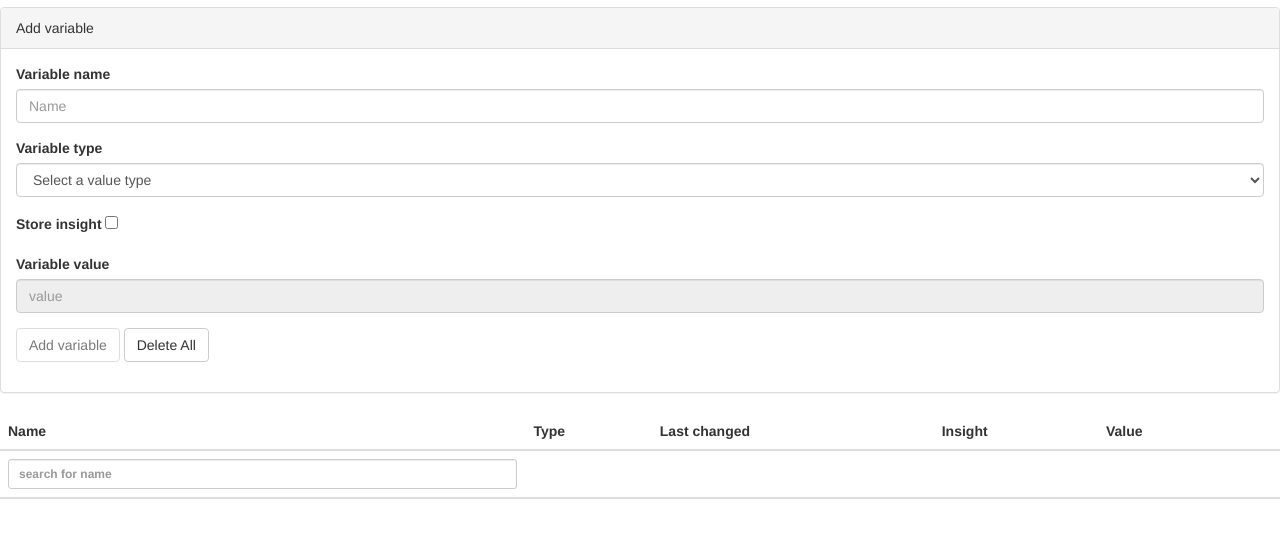
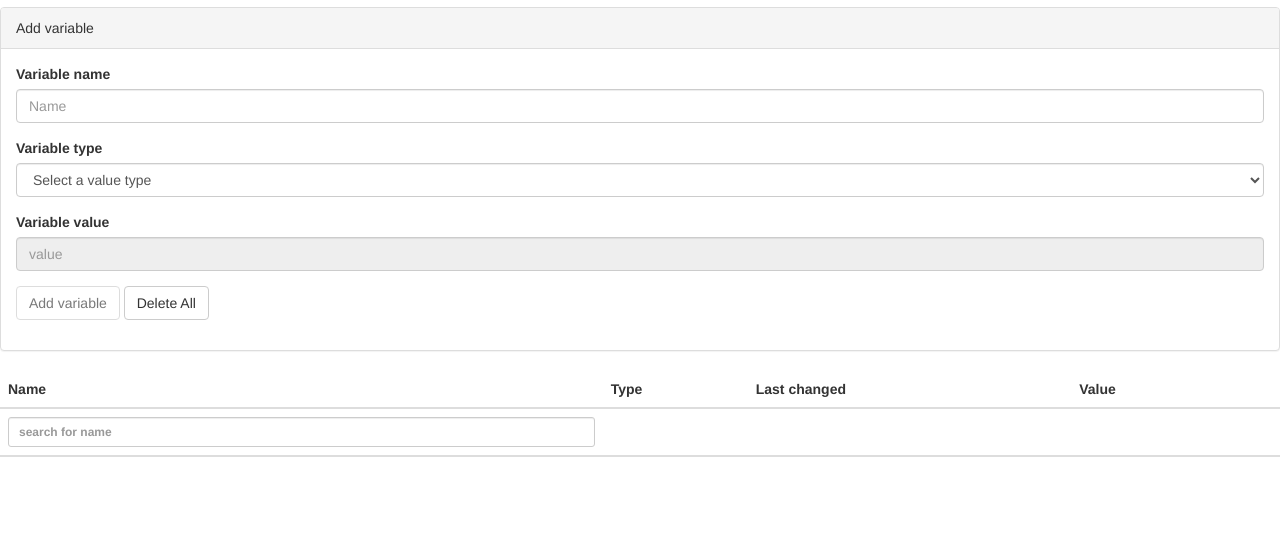
Before and after one commit to PatrickSannes/BetterLogic, a website: page settings/index.html in a window 1280 px wide. Shown: the part 86-624 px from the top of the page. Drawn offline with nearby package versions, Linux system fonts and the light colour scheme.

Commit message:
Turn off insight in edit screen

```diff
--- a/settings/index.html
+++ b/settings/index.html
@@ -30,10 +30,10 @@
                             <option value="number">Number</option>
                         </select>
                     </div>
-                    <div class="form-group">
+                    <!--<div class="form-group">
                         <label for="useInsight">Store insight</label>
                         <input class="" id="useInsight" type="checkbox" ng-model="vm.newVariable.hasInsights" placeholder="Name"><span class="error">{{vm.errorMessage}}</span>
-                    </div>
+                    </div>-->
                     <div class="form-group">
                         <label for="variableValue">Variable value</label>
                         <div ng-switch on="vm.newVariable.type">
@@ -56,7 +56,7 @@
                     <th st-sort="name">Name</th>
                     <th st-sort="type">Type</th>
                     <th st-sort="type">Last changed</th>
-                    <th st-sort="value">Insight</th>
+                    <!--<th st-sort="value">Insight</th>-->
                     <th st-sort="value">Value</th>
                     <th></th>
                 </tr>
@@ -68,7 +68,7 @@
                     </th>
                     <th>
                     </th>
-                    <th></th>
+                    <!--<th></th>-->
                     <th></th>
                     <th></th>
                 </tr>
@@ -83,7 +83,7 @@
         <td>{{variable.name}}</td>
         <td>{{variable.type}}</td>
         <td>{{variable.lastChanged}}</td>
-        <td><input type='checkbox' disabled ng-model='variable.hasInsights' /></td>
+        <!--<td><input type='checkbox' disabled ng-model='variable.hasInsights' /></td>-->
 
         <td>{{variable.value}}</td>
         <td>
@@ -96,7 +96,7 @@
         <td>{{vm.selected.name}}</td>
         <td>{{vm.selected.type}}</td>
         <td>{{variable.lastChanged}}</td>
-        <td><input class="col-xs-2" id="variableValue" type="checkbox" ng-model="vm.selected.hasInsights" placeholder="value"></td>
+        <!--<td><input class="col-xs-2" id="variableValue" type="checkbox" ng-model="vm.selected.hasInsights" placeholder="value"></td>-->
         <td>
             <div ng-switch on="vm.selected.type">
                 <div ng-switch-when="boolean"><div ng-include="'editboolean.html'"></div></div>
```
